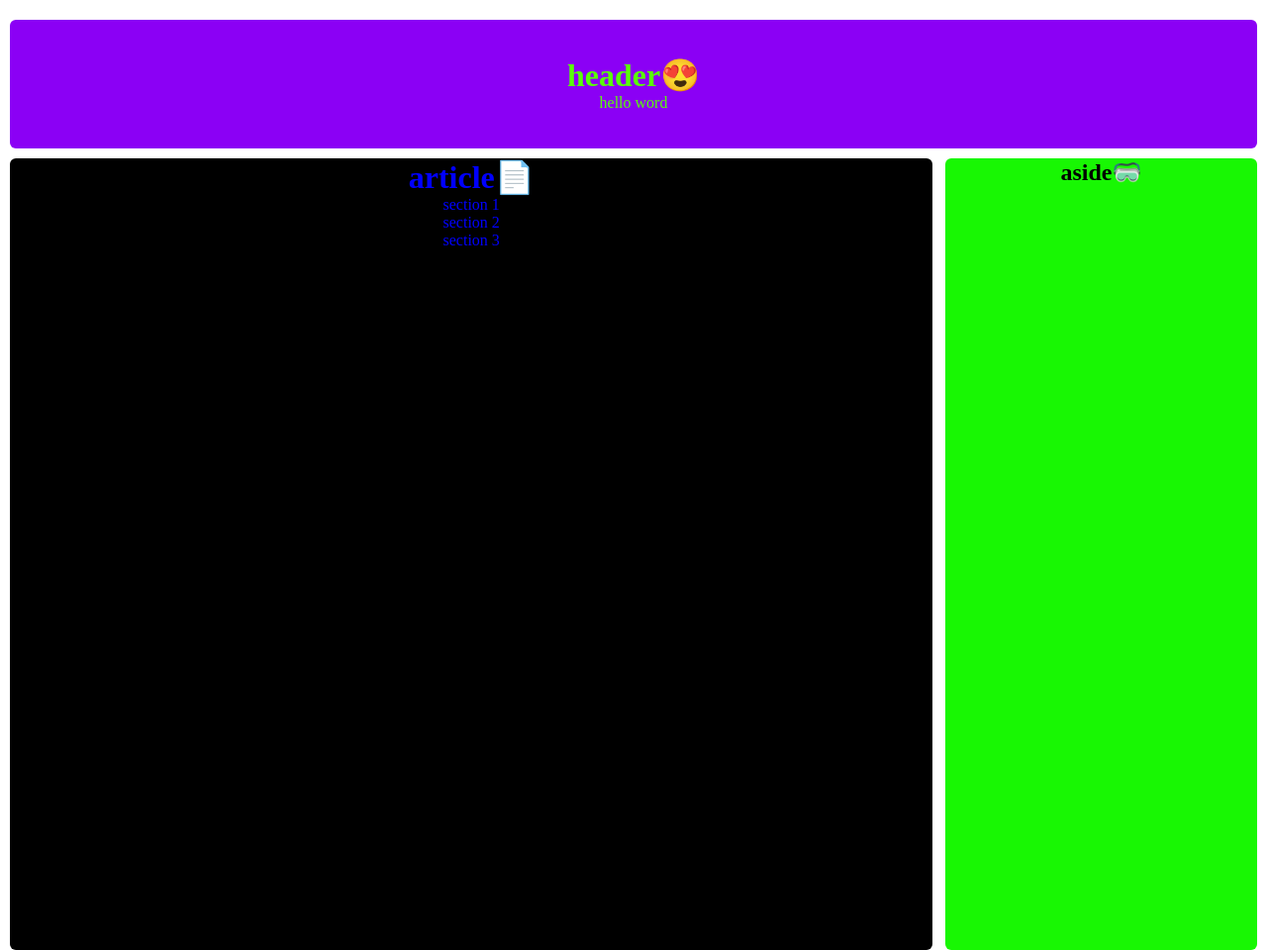
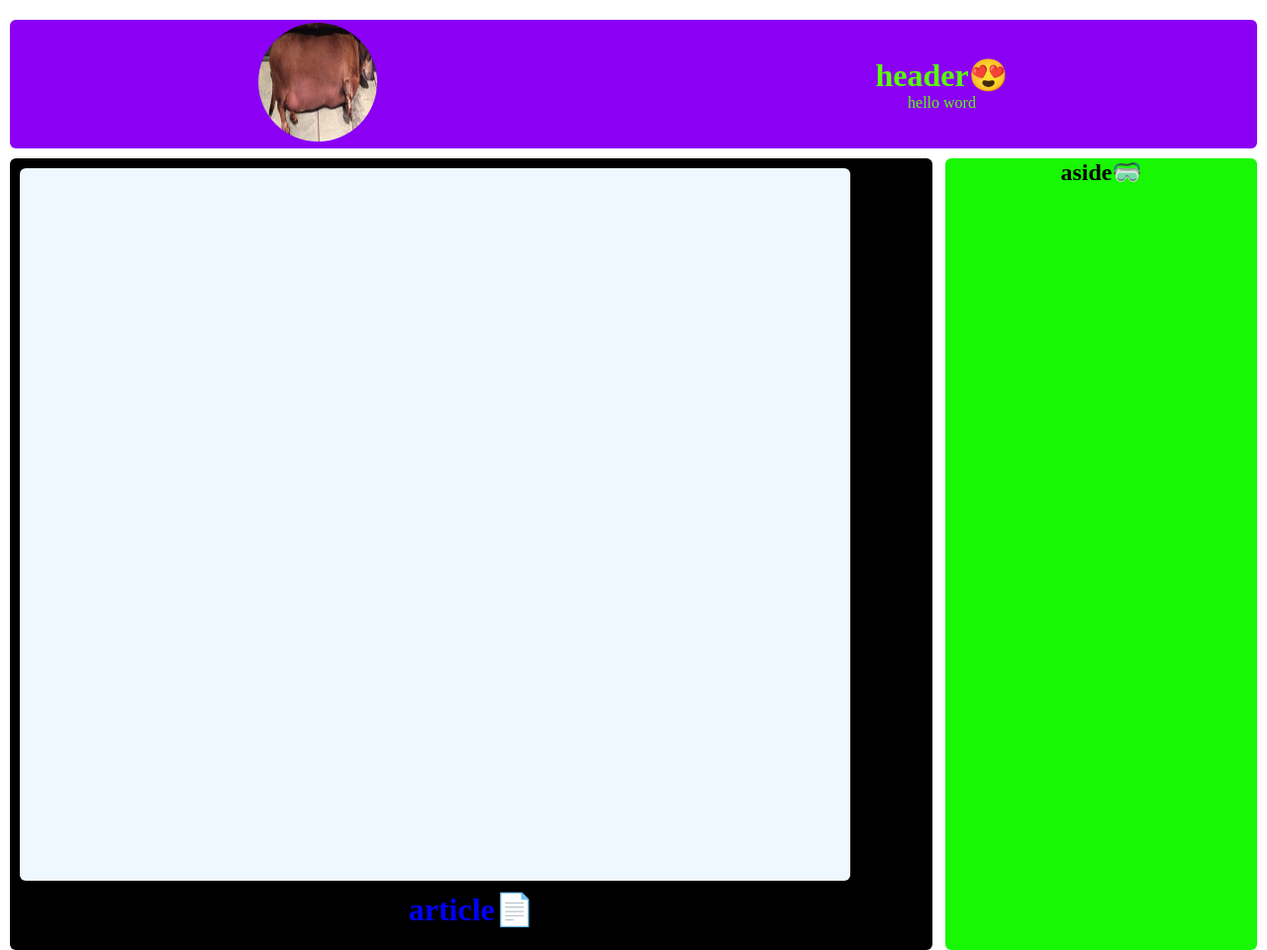
Before and after one commit to vitor-sampai0/aula01-html, a plain HTML site: page index.html in a window 1280 px wide. Shown: the top 960 px of the page at 99% size. Drawn offline with Linux system fonts and the light colour scheme; a web font is replaced by a local one.

Commit message:
add local image

```diff
--- a/assets/styles.index.css
+++ b/assets/styles.index.css
@@ -35,8 +35,8 @@ header{
     border-radius: 6px;
     height: 130px;
     display: flex;
-    flex-direction: column;
-    justify-content: center;
+    flex-direction: row;
+    justify-content: space-around;
     align-items: center;
 
 }
@@ -85,3 +85,21 @@ section1 {
     display: flex;
     justify-content: left;
 }
+
+#profile-image{
+    border-radius: 100px;
+    height: 120px;
+    width: 120px;
+}
+
+#section1 {
+    background-color: aliceblue;
+    border-radius: 6px;
+    height: 90%;
+    width: 90%;
+    margin: 10px ;
+    display: flex;
+    flex-direction: column;
+    justify-content:center ;
+    align-items: center;
+}
--- a/index.html
+++ b/index.html
@@ -9,30 +9,37 @@
 
   <body>
     <header>
-      <h1>header😍</h1>
-      <p>hello word</p>
+      <div id="profile">
+        <img
+          id="profile-image"
+          src="assets/images/big big dog.jpg"
+          alt="dev lindo"
+        />
+      </div>
+      <div>
+        <h1>header😍</h1>
+        <p>hello word</p>
+      </div>
     </header>
     <div id="principal">
       <main>
+        <div id="section1"></div>
         <h1>article📄</h1>
-        <p id="section1">
-            section 1
-        </p>
-        <p id="section2">
-            section 2
-        </p>
-        <p id="section3">
-            section 3
-        </p>
       </main>
       <aside>
         <h1>aside🥽</h1>
       </aside>
     </div>
     <footer>
-        <p>Desenvolvido por<p>
-            <a target="_blank" href="https://www.linkedin.com/in/vitor-sampaio-152839241?utm_source=share&utm_campaign=share_via&utm_content=profile&utm_medium=android_app"> Vitor Sampaio</a>
-        </p>
-          </footer>
+      <p>Desenvolvido por</p>
+      <p>
+        <a
+          target="_blank"
+          href="https://www.linkedin.com/in/vitor-sampaio-152839241?utm_source=share&utm_campaign=share_via&utm_content=profile&utm_medium=android_app"
+        >
+          Vitor Sampaio</a
+        >
+      </p>
+    </footer>
   </body>
 </html>
```
Also changed, not shown: assets/images/big big dog.jpg (added).
